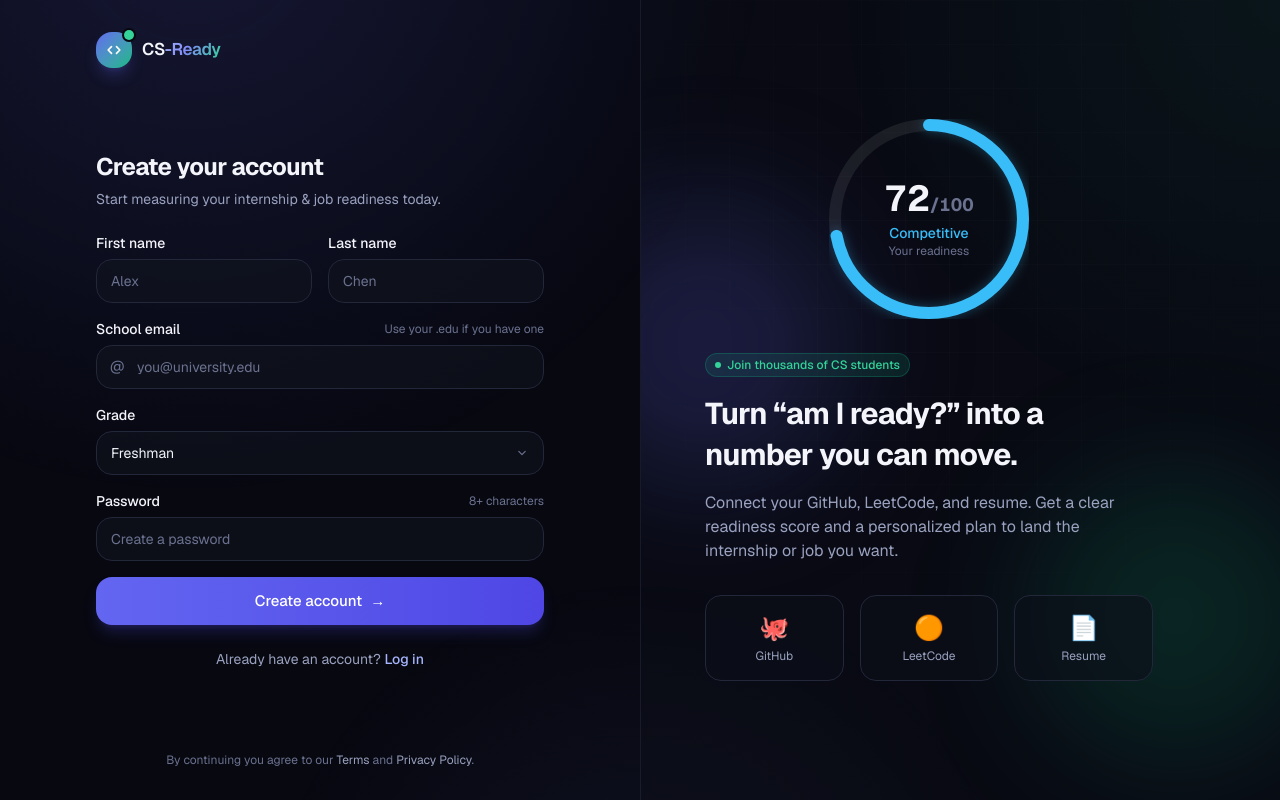
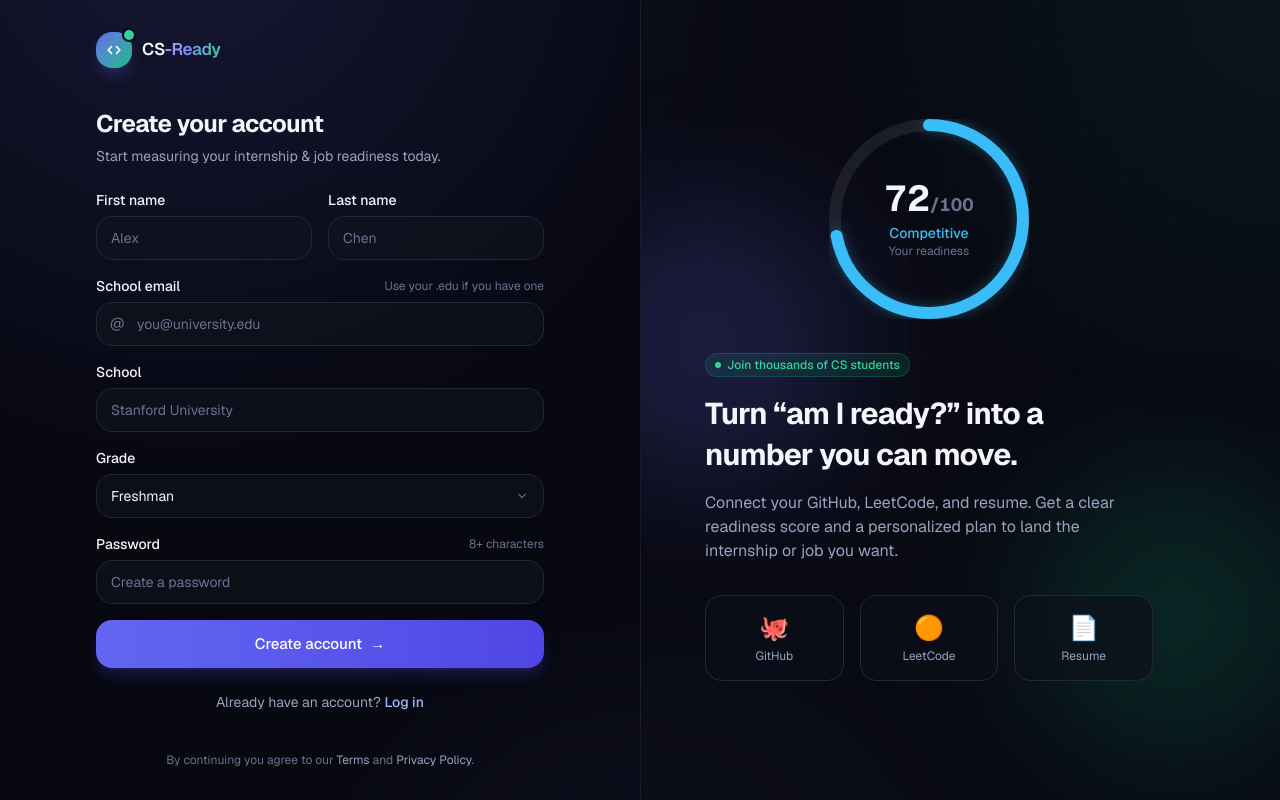
Before and after one commit to Tobi3333A/cs-ready, a Next.js app: page /signup in a window 1280 px wide. Built offline with nearby package versions, Linux system fonts and the light colour scheme.

Commit message:
Added school to signup

```diff
--- a/app/(auth)/signup/SignupClient.tsx
+++ b/app/(auth)/signup/SignupClient.tsx
@@ -52,6 +52,16 @@ export function SignupClient() {
           />
         </Field>
 
+        <Field label="School" htmlFor="school">
+          <Input
+            id="school"
+            name="school"
+            placeholder="Stanford University"
+            autoComplete="organization"
+            required
+          />
+        </Field>
+
         <Field label="Grade" htmlFor="grade">
           <Select id="grade" name="grade" defaultValue="Freshman">
             <option>Freshman</option>
--- a/app/(auth)/signup/actions.ts
+++ b/app/(auth)/signup/actions.ts
@@ -14,10 +14,11 @@ export async function signup(
   const firstName = String(formData.get("firstName") ?? "").trim();
   const lastName = String(formData.get("lastName") ?? "").trim();
   const email = String(formData.get("email") ?? "").trim();
+  const school = String(formData.get("school") ?? "").trim();
   const password = String(formData.get("password") ?? "");
   const grade = String(formData.get("grade") ?? "Freshman");
 
-  if (!firstName || !lastName || !email || !password) {
+  if (!firstName || !lastName || !email || !school || !password) {
     return { ok: false, message: "Please fill in all required fields." };
   }
 
@@ -34,6 +35,7 @@ export async function signup(
     options: {
       data: {
         full_name: fullName,
+        school,
         grade,
       },
     },
```
